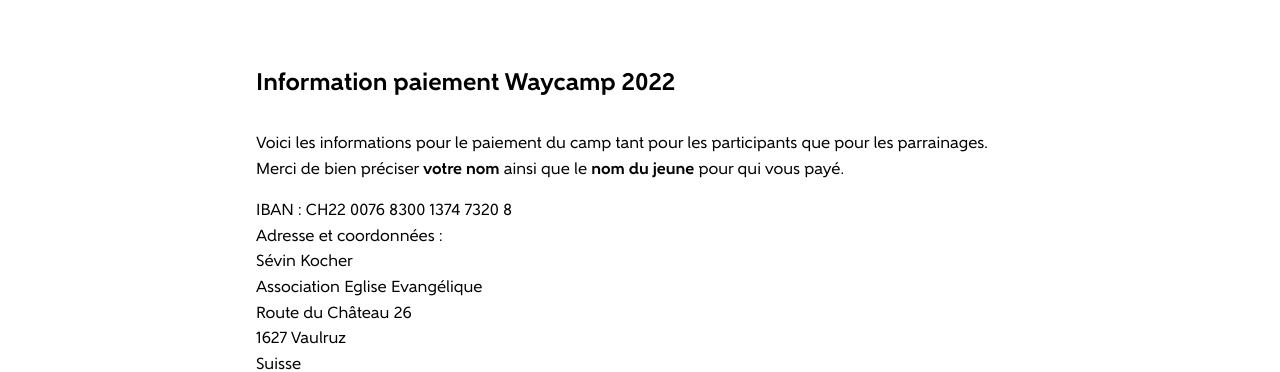
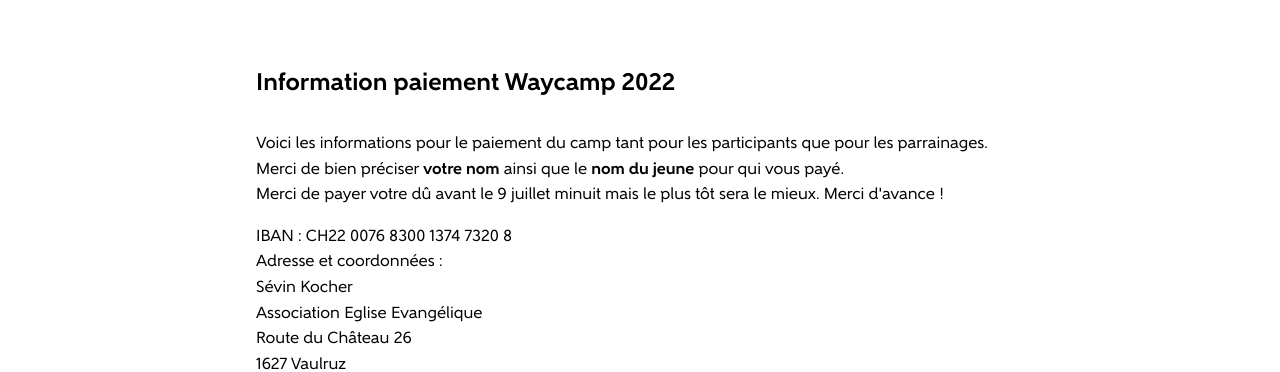
Before and after one commit to doxa-tech/waykup.ch, a plain HTML site: page event.html in a window 1280 px wide. Shown: the part 880-1252 px from the top of the page. Drawn offline with Linux system fonts and the light colour scheme; files whose address does not match are found by name.

Commit message:
missing information about payment

```diff
--- a/event.html
+++ b/event.html
@@ -72,7 +72,8 @@
       <h2>Information paiement Waycamp 2022</h2>
       <p>
         Voici les informations pour le paiement du camp tant pour les participants que pour les parrainages.
-        Merci de bien préciser <strong>votre nom</strong> ainsi que le <strong>nom du jeune</strong> pour qui vous payé.
+        Merci de bien préciser <strong>votre nom</strong> ainsi que le <strong>nom du jeune</strong> pour qui vous payé.<br>
+        Merci de payer votre dû avant le 9 juillet minuit mais le plus tôt sera le mieux. Merci d'avance !
       </p>
       <p>
         IBAN : CH22 0076 8300 1374 7320 8<br>
```
